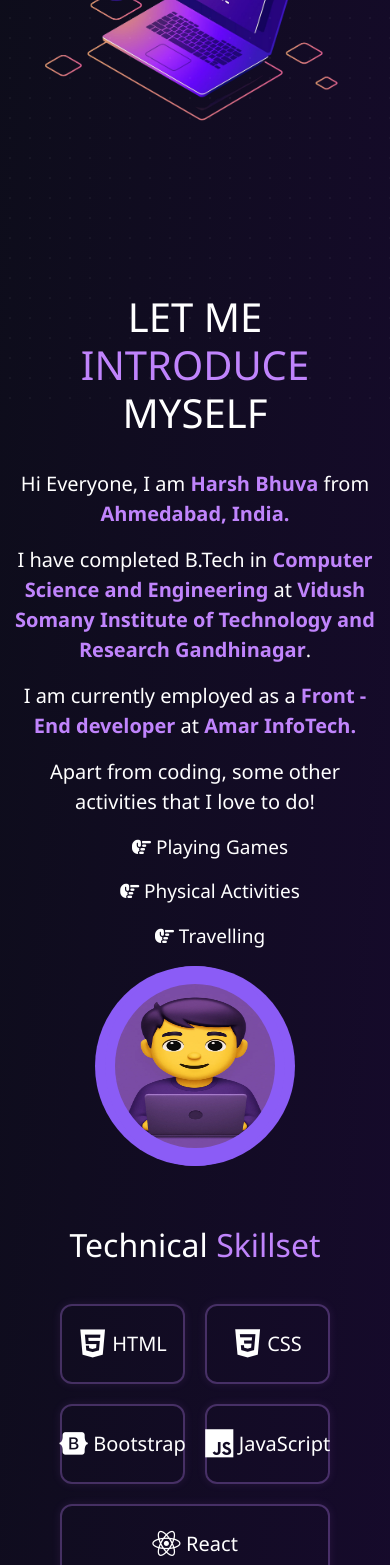
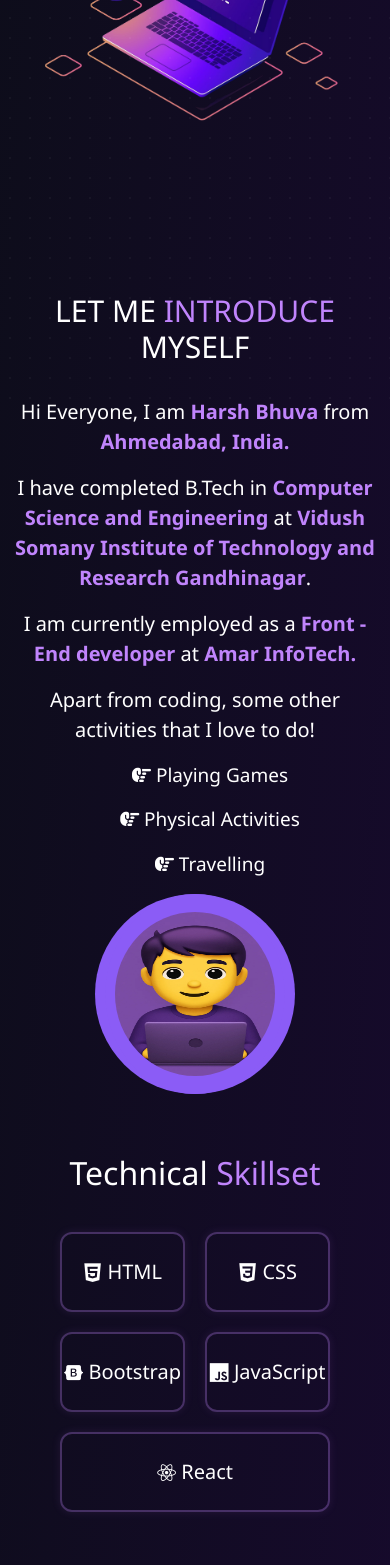
Before and after one commit to HarshBhuva319/Portfolio-Website, a React (Vite) app: page / in a window 390 px wide. Shown: the part 432-1997 px from the top of the page. Built offline with nearby package versions, Linux system fonts and the light colour scheme.

Commit message:
About.css

```diff
--- a/src/components/style/About.css
+++ b/src/components/style/About.css
@@ -32,6 +32,7 @@
 .purple {
   color: #c084fc;
 }
+
 .skillset-heading {
   text-align: center;
   font-size: 40px;
@@ -70,7 +71,8 @@
   transform: scale(1.05);
 }
 
-  .skill-card i, .skill-card img {
+.skill-card i,
+.skill-card img {
   font-size: 2.5rem;
   color: white;
   filter: brightness(0) invert(1);
@@ -93,20 +95,24 @@
   z-index: 0;
 }
 
-  @media (max-width: 576px) {
+@media (max-width: 575px) {
   .skill-card {
     width: 100px;
     height: 80px;
   }
 
-    .skill-card i, .skill-card img {
-      font-size: 1.8rem;
+  .skill-card i,
+  .skill-card img {
+    font-size: 1.2rem;
     max-width: 40px;
     max-height: 40px;
   }
 
   .skillset-heading {
     font-size: 2rem;
+  }
+  .about-title{
+    font-size: 30px;
   }
 }
 
@@ -129,22 +135,38 @@
     gap: 10px;
   }
 }
+
 @media (max-width: 320px) {
-    .my-section{
+  .my-section {
     padding-bottom: 0px;
   }
-    .intro{
+
+  .intro {
     padding-top: 60px;
     padding-bottom: -15px;
   }
-    .hi{
+
+  .hi {
     padding-top: 15px;
   }
-    .home_image{
+
+  .home_image {
     width: 300px;
   }
-
-    .section-2{
+  .section-2 {
     padding-bottom: 80px;
   }
+  .about-title{
+    font-size: 30px;
   }
+}
+@media (max-width:320px)
+{
+  .intro-img{
+    width: 170px;
+    height: 170px;
+  }
+  .intro-image{
+    padding-top: 15px;
+  }
+}
```
Lines whose indentation alone changed are shown as unchanged.
